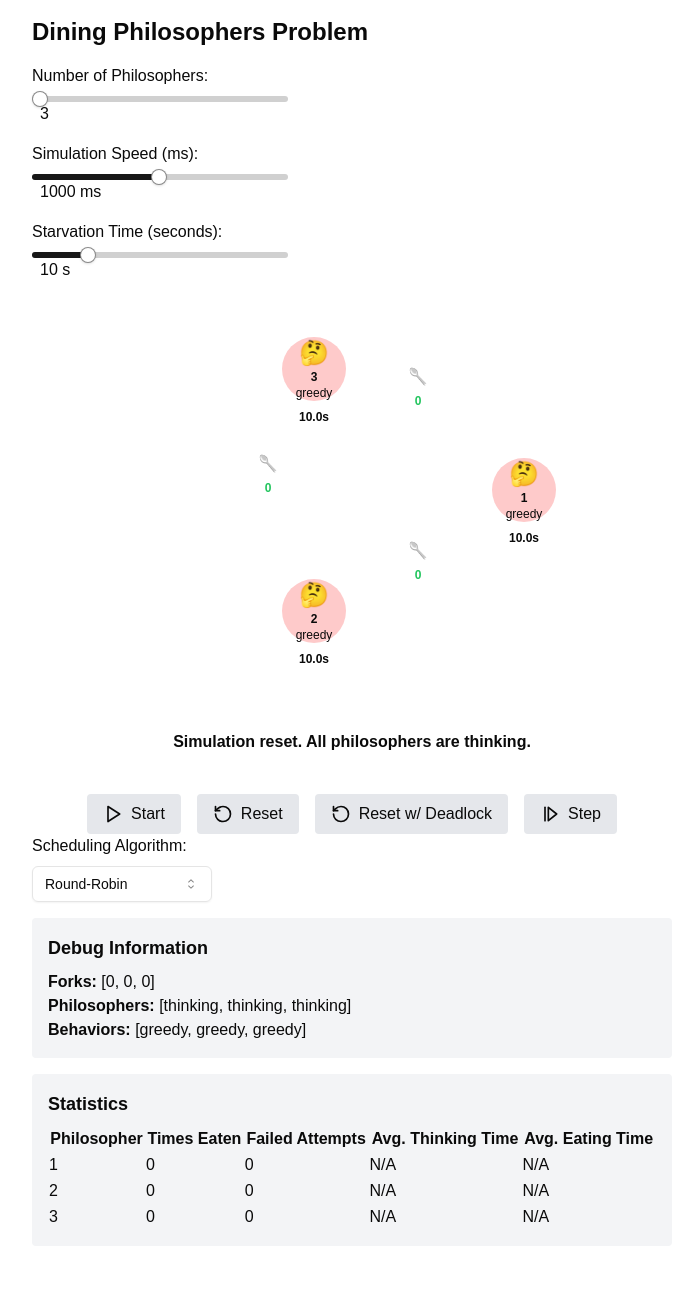
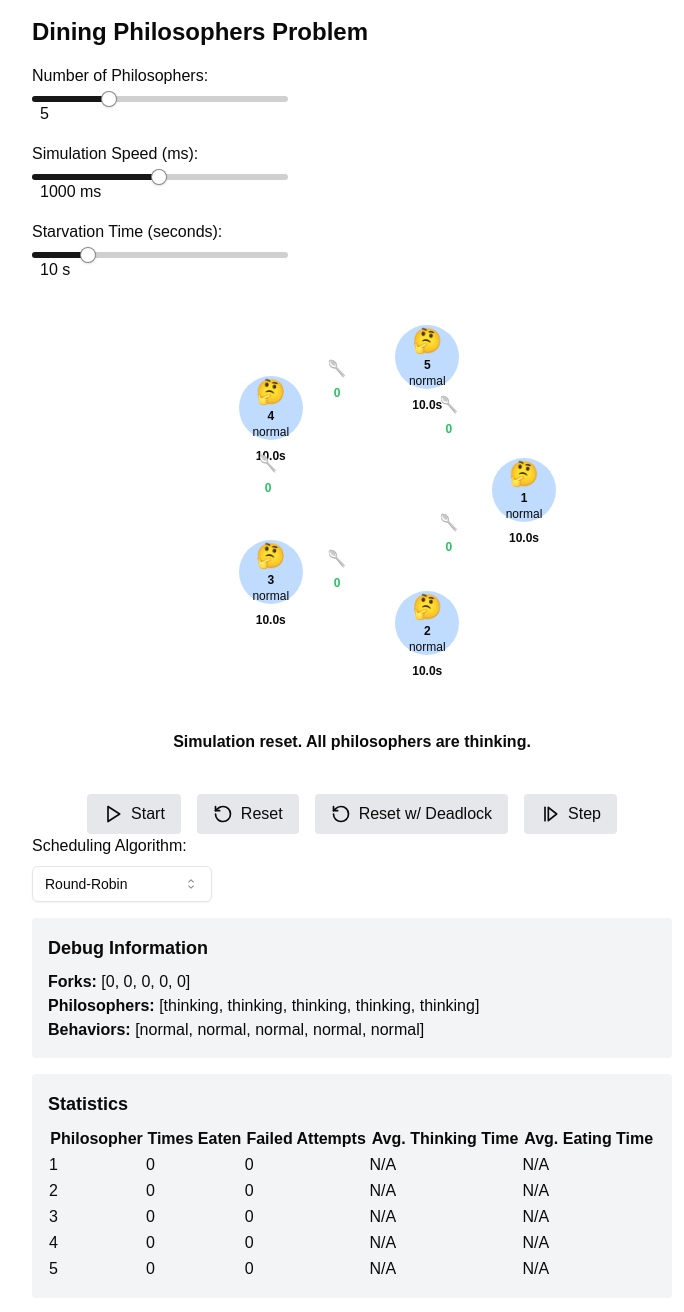
Before and after one commit to fearchangelo/dining-philosophers-demo, a Next.js app: page / in a window 1280 px wide. Shown: the whole page, without its empty margins (288-972 px from the left). Before the commit the page ends 1262 px from the top, so only its background shows below. Built offline with nearby package versions, Linux system fonts and the light colour scheme.

Commit message:
fixed bug, changed default settings

```diff
--- a/app/page.tsx
+++ b/app/page.tsx
@@ -7,7 +7,7 @@ import { Play, Pause, RotateCcw, StepForward } from 'lucide-react';
 
 const DiningPhilosophers = () => {
   // Philosophers
-  const [numPhilosophers, setNumPhilosophers] = useState(3);
+  const [numPhilosophers, setNumPhilosophers] = useState(5);
   const [philosophers, setPhilosophers] = useState<string[]>([]);
   const [forks, setForks] = useState<number[]>([]);
   const [timers, setTimers] = useState<number[]>([]);
@@ -36,7 +36,7 @@ const DiningPhilosophers = () => {
     setForks(Array(numPhilosophers).fill(-1));
     setTimers(Array(numPhilosophers).fill(0));
     setEatingTimers(Array(numPhilosophers).fill(0));
-    setBehaviors(Array(numPhilosophers).fill('greedy'));
+    setBehaviors(Array(numPhilosophers).fill('normal'));
     setEatenCount(Array(numPhilosophers).fill(0));
     setFailedAttempts(Array(numPhilosophers).fill(0));
     setThinkingTimes(Array(numPhilosophers).fill([]));
@@ -101,7 +101,7 @@ const DiningPhilosophers = () => {
       if (newState[index] === 'thinking') {
         const canEat = forks[leftFork] === -1 && forks[rightFork] === -1;
 
-        if (canEat || (behaviors[index] === 'greedy' && (forks[leftFork] === index || forks[leftFork] === -1) && (forks[rightFork] === index) || forks[rightFork] === -1)) {
+        if (canEat || (behaviors[index] === 'greedy' && (forks[leftFork] === index || forks[leftFork] === -1) && (forks[rightFork] === index || forks[rightFork] === -1))) {
           newState[index] = 'eating';
           setForks(prevForks => {
             const newForks = [...prevForks];
@@ -453,12 +453,12 @@ const DiningPhilosophers = () => {
                 <td>{failedAttempts[index]}</td>
                 <td>
                   {eatenCount[index] > 0
-                    ? (totalThinkingTime[index] / eatenCount[index]).toFixed(2)
+                    ? (totalThinkingTime[index]).toFixed(2)
                     : 'N/A'}
                 </td>
                 <td>
                   {eatenCount[index] > 0
-                    ? (totalEatingTime[index] / eatenCount[index]).toFixed(2)
+                    ? (totalEatingTime[index]).toFixed(2)
                     : 'N/A'}
                 </td>
               </tr>
```
